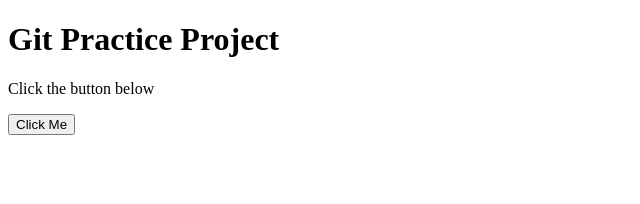
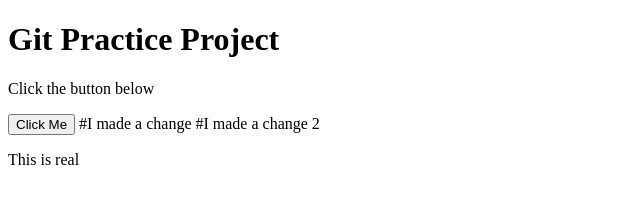
Before and after one commit to shishira2224/git-clone-practice, a plain HTML site: page index.html in a window 1280 px wide. Shown: the whole page, without its empty margins (0-640 px from the left). Drawn offline with Linux system fonts and the light colour scheme.

Commit message:
Update index.html

```diff
--- a/index.html
+++ b/index.html
@@ -13,3 +13,8 @@
     <script src="script.js"></script>
 </body>
 </html>
+#I made a change
+#I made a change 2
+<body>
+    <p>This is real</p>
+</body>
```
